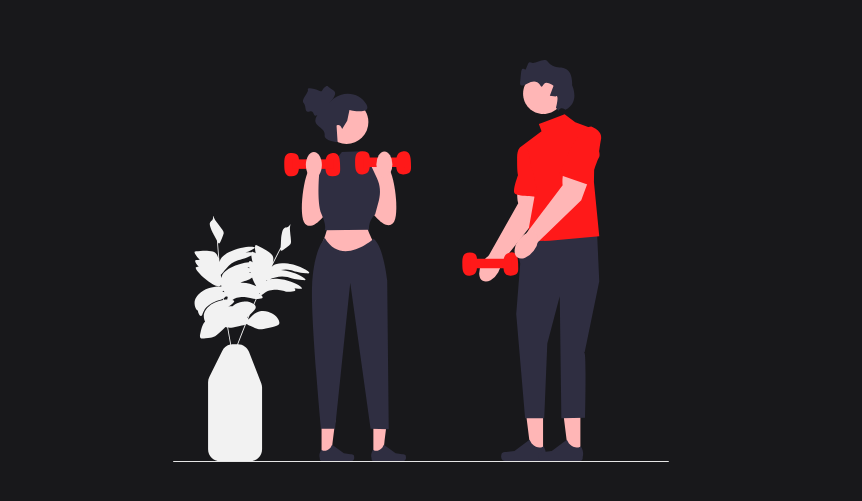
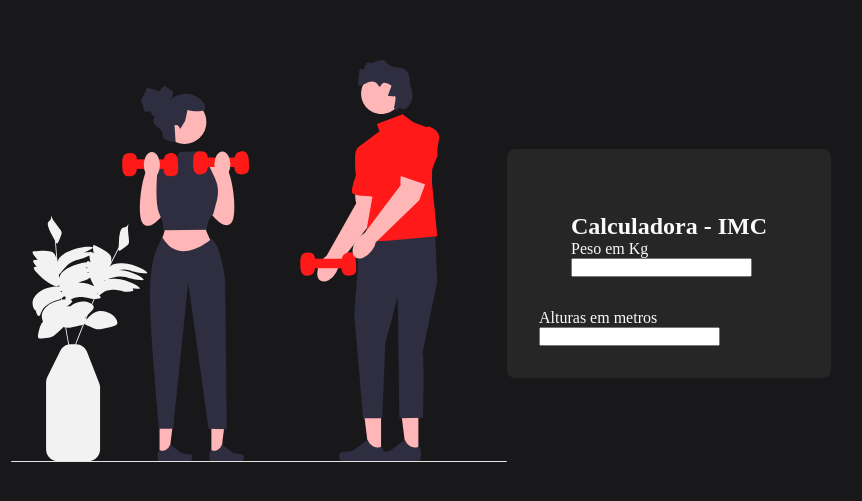
Before and after one commit to raissas2/revisao03-08, a plain HTML site: page index.html in a window 1280 px wide. Shown: the part 137-638 px from the top of the page, without its empty margins (219-1081 px from the left). Drawn offline with Linux system fonts and the light colour scheme.

```diff
--- a/assets/css/style.index.css
+++ b/assets/css/style.index.css
@@ -1,4 +1,8 @@
+
+@import url('https://fonts.googleapis.com/css2?family=Poppins:wght@100;200;300;400;500;600;700&display=swap');
+
 *{
+
     margin:0;
     padding: 0;
     box-sizing: border-box;
@@ -18,3 +22,18 @@
 img{
     width: 31rem;
 }
+
+#form {
+display: flex;
+flex-direction: column;
+padding: 2rem;
+color: #f8fafc;
+background-color: #262626;
+border-radius: 8px;
+}
+
+#calculator {
+    display: flex;
+    flex-direction: column;
+    padding: 2rem;
+}
--- a/index.html
+++ b/index.html
@@ -14,7 +14,23 @@
         </section>
 
 
-        <section id="form"></section>
+        <section id="form">
+            <div id="calculator">
+             <h1 id="title">Calculadora - IMC</h1>
+             <div class="input-box">
+             <label for="">Peso em Kg</label>
+             <div class="input-field"></div>
+             <input type="number" id="weight" name="weight" required />
+            </div>
+            </div>
+
+            <div class="input-box">
+                <label for="height">Alturas em metros</label>
+                <div class="input-field"></div>
+                <input type="number" id="height" name="height" required />
+               </div>
+               </div>
+        </section>
     </main>
 </body>
 </html>
```
